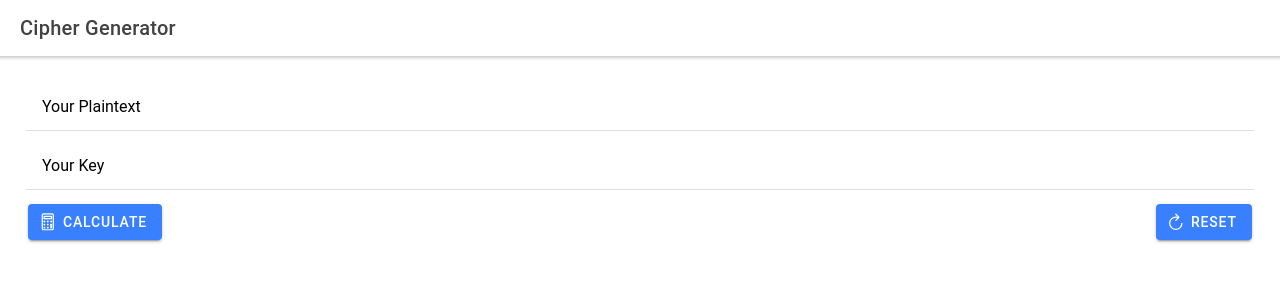
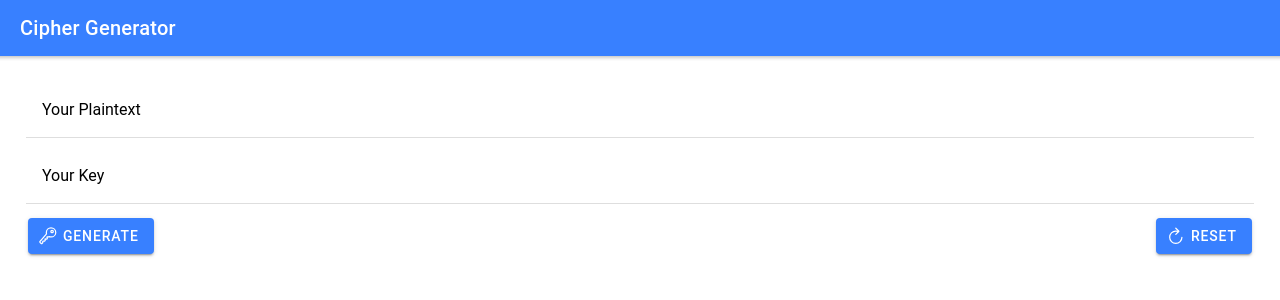
Before and after one commit to luipens/CipherApp, a React (Create React App) app in the folder cipher-app/: page / in a window 1280 px wide. Shown: the top 300 px of the page. Built offline with nearby package versions, Linux system fonts and the light colour scheme.

Commit message:
Added basic UI elements

```diff
--- a/cipher-app/src/App.tsx
+++ b/cipher-app/src/App.tsx
@@ -13,7 +13,7 @@ import {
   IonTitle,
   IonToolbar,
 } from "@ionic/react";
-import { calculatorOutline, key, refreshOutline } from 'ionicons/icons';
+import { keyOutline, refreshOutline } from 'ionicons/icons';
 
 /* Core CSS required for Ionic components to work properly */
 import "@ionic/react/css/core.css";
@@ -39,7 +39,7 @@ const App: React.FC = () => {
   const plaintextInputRef = useRef<HTMLIonInputElement>(null);
   const keyInputRef = useRef<HTMLIonInputElement>(null);
 
-  const calculateCipher = () => {
+  const generateCipher = () => {
     const enteredPlaintext = plaintextInputRef.current!.value;
     const enteredKey = keyInputRef.current!.value;
   };
@@ -52,7 +52,7 @@ const App: React.FC = () => {
   return (
     <IonApp>
       <IonHeader>
-        <IonToolbar>
+        <IonToolbar color="primary">
           <IonTitle>Cipher Generator</IonTitle>
         </IonToolbar>
       </IonHeader>
@@ -61,7 +61,7 @@ const App: React.FC = () => {
           <IonRow>
             <IonCol>
               <IonItem>
-                <IonLabel position = "fixed">Your Plaintext</IonLabel>
+                <IonLabel position = "floating">Your Plaintext</IonLabel>
                 <IonInput ref={plaintextInputRef}></IonInput>
               </IonItem>
             </IonCol>
@@ -69,16 +69,16 @@ const App: React.FC = () => {
           <IonRow>
             <IonCol>
             <IonItem>
-                <IonLabel position = "fixed">Your Key</IonLabel>
+                <IonLabel position = "floating">Your Key</IonLabel>
                 <IonInput ref={keyInputRef}></IonInput>
               </IonItem>
             </IonCol>
           </IonRow>
           <IonRow>
             <IonCol className="ion-text-left">
-              <IonButton onClick={calculateCipher}>
-                <IonIcon slot="start" icon={calculatorOutline} />
-                Calculate
+              <IonButton onClick={generateCipher}>
+                <IonIcon slot="start" icon={keyOutline} />
+                Generate
               </IonButton>
             </IonCol>
             <IonCol className="ion-text-right">
```
